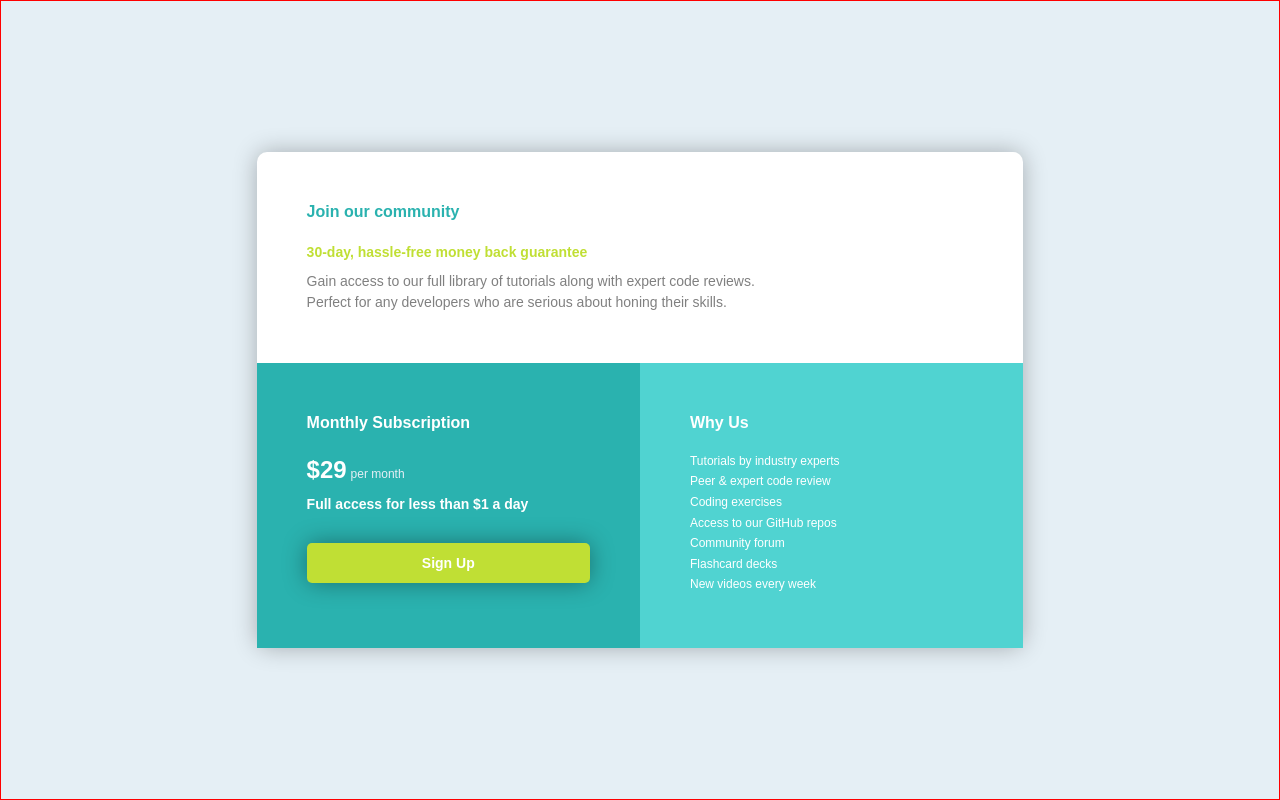
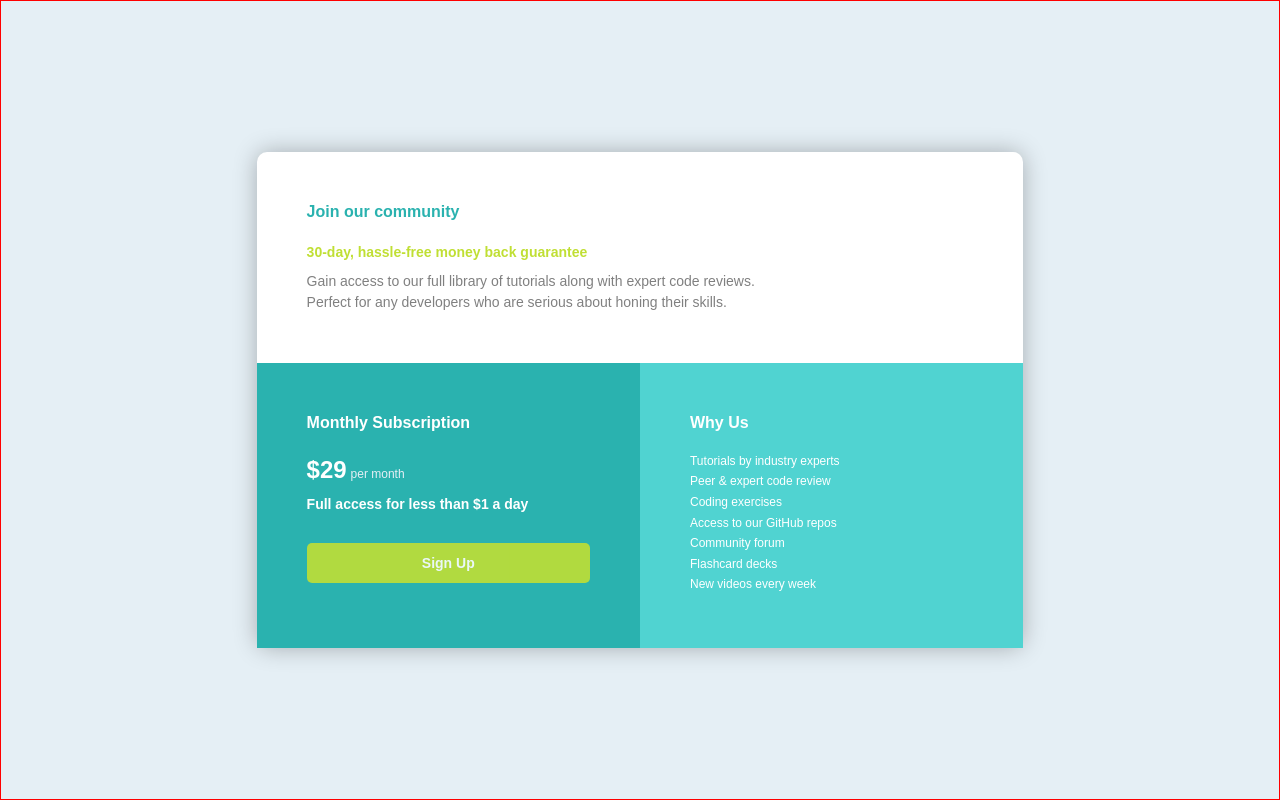
Before and after one commit to cyrus303/Pricing-Block, a plain HTML site: page index.html in a window 1280 px wide. In both pictures the pointer is over the element "Sign Up". Drawn offline with Linux system fonts and the light colour scheme.

```diff
--- a/style.css
+++ b/style.css
@@ -103,9 +103,14 @@ body {
   display: flex;
   justify-content: center;
   align-items: center;
-
+  /* transition: opacity 10s ease-in; */
   border-radius: 5px;
   box-shadow: 0px 0px 24px -1px rgba(0, 0, 0, 0.4);
+}
+
+.btn:hover {
+  opacity: 0.9;
+  box-shadow: none;
 }
 
 .why li {
```
